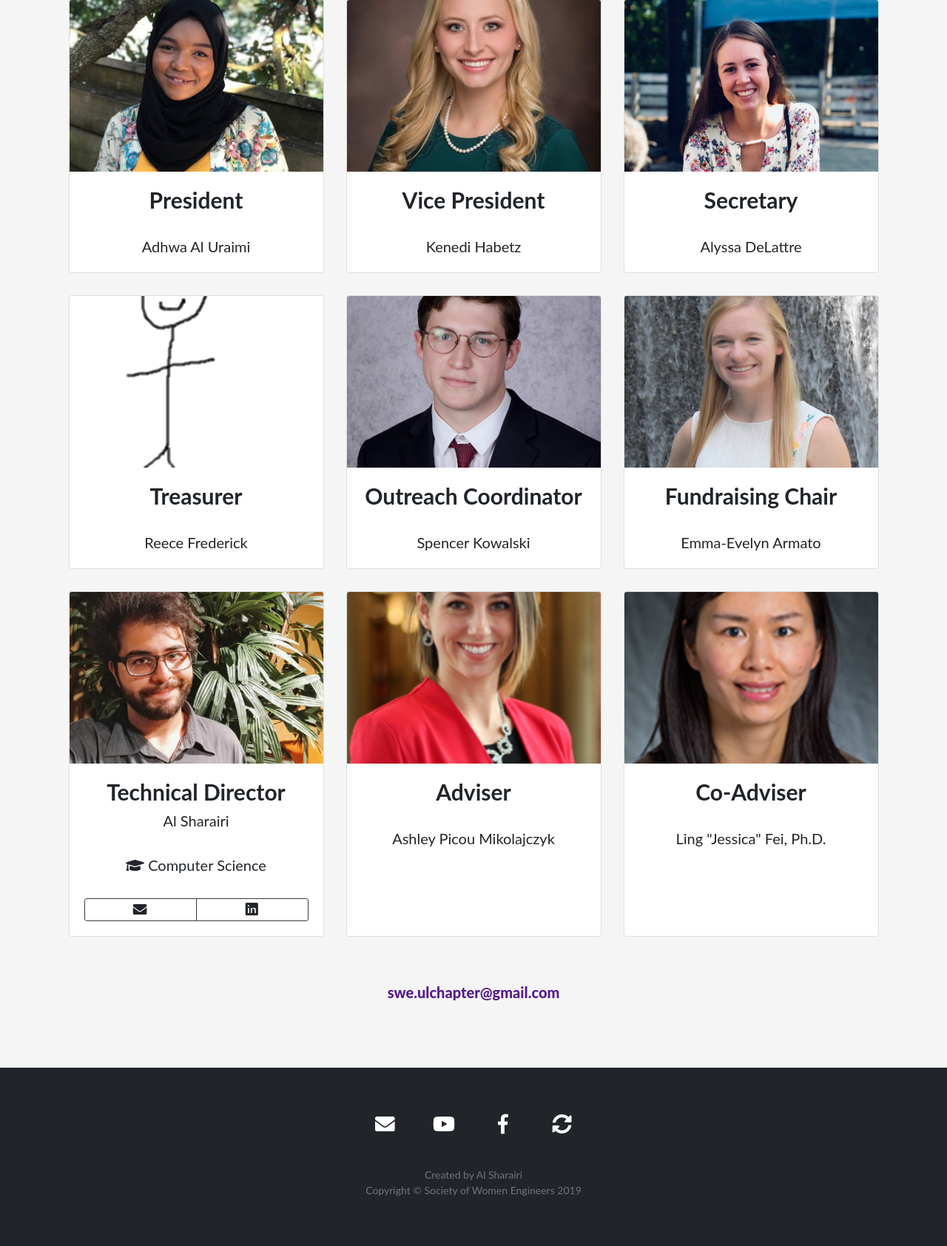
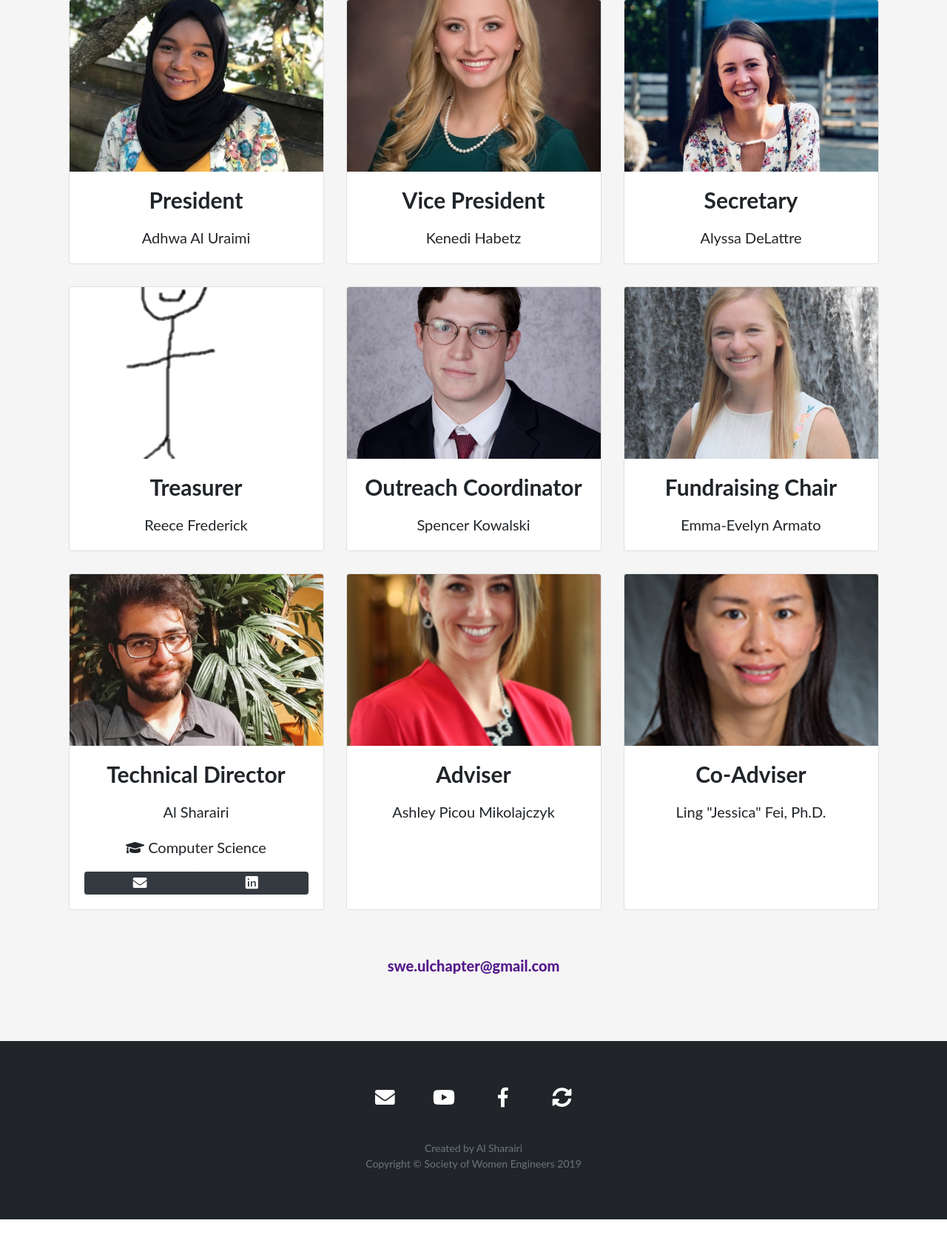
Before and after one commit to alshar/SWE-ULL-Website, a Django app: template swesite/about/templates/about/about.html in a window 1280 px wide. Shown: the part 1215-2899 px from the top of the page at 74% size. After the commit the page ends 2863 px from the top, so only its background shows below. Run offline with Django 3.2, Linux system fonts and the light colour scheme; the template is opened without the code that fills it, so the values that code supplies are empty; some libraries are stand-ins or nearby versions.

Commit message:
change officer link icons white, decrease margins officer  body text

```diff
--- a/swesite/about/templates/about/about.html
+++ b/swesite/about/templates/about/about.html
@@ -57,7 +57,7 @@
 {% block secondBlock %}
     <div class="container-fluid" style="background-color: #F5F5F5">
         <div class="whitespace">
-            <div class="container text-center">
+            <div class="container officerContainer text-center">
                 <h3 class="post-heading">Our Officers</h3>
                 <br>
                 <div class="card-deck">
@@ -124,20 +124,12 @@
                             <p class="card-text">
                                 <i class="fa fa-graduation-cap"></i> <span> Computer Science</span>
                             </p>
-                            <!--
-                            <a class="float-left" href="mailto:asharairi@gmail.com" target="_blank">
-                                <i class="fa fa-envelope officerButton"></i>
-                            </a>
-                            <a class="float-right" href="https://www.linkedin.com/in/al-sharairi/" target="_blank">
-                                <i class="fab fa-linkedin officerButton"></i>
-                            </a>
-                               -->
                             <div class="btn-group btn-group-sm d-flex" role="group">
-                                <a class="btn btn-outline-dark w-100" href="mailto:asharairi@gmail.com">
-                                    <i class="fa fa-envelope fa-lg rounded-left officerButton"></i>
+                                <a class="btn btn-dark w-100" href="mailto:asharairi@gmail.com">
+                                    <i class="fa fa-envelope fa-lg"></i>
                                 </a>
-                                <a class="btn btn-outline-dark w-100" href="https://www.linkedin.com/in/al-sharairi/" target="_blank">
-                                    <i class="fab fa-linkedin fa-lg rounded-right officerButton"></i>
+                                <a class="btn btn-dark w-100" href="https://www.linkedin.com/in/al-sharairi/" target="_blank">
+                                    <i class="fab fa-linkedin fa-lg"></i>
                                 </a>
                             </div>
 
--- a/swesite/base/static/base/css/clean-blog.css
+++ b/swesite/base/static/base/css/clean-blog.css
@@ -16,7 +16,6 @@ p {
     margin: 30px 0;
     font-family: 'Lato', sans-serif;
 }
-
 
 
 h1,
@@ -68,8 +67,17 @@ a:focus, a:hover {
     color: #6a348b;
 }
 
-.officerButton{
-    color: #212529;
+.fa-envelope {
+    color: white;
+}
+
+.fa-linkedin {
+    color: white;
+}
+
+
+.officerContainer p {
+    margin: 18px;
 }
 
 .whitespace {
```
